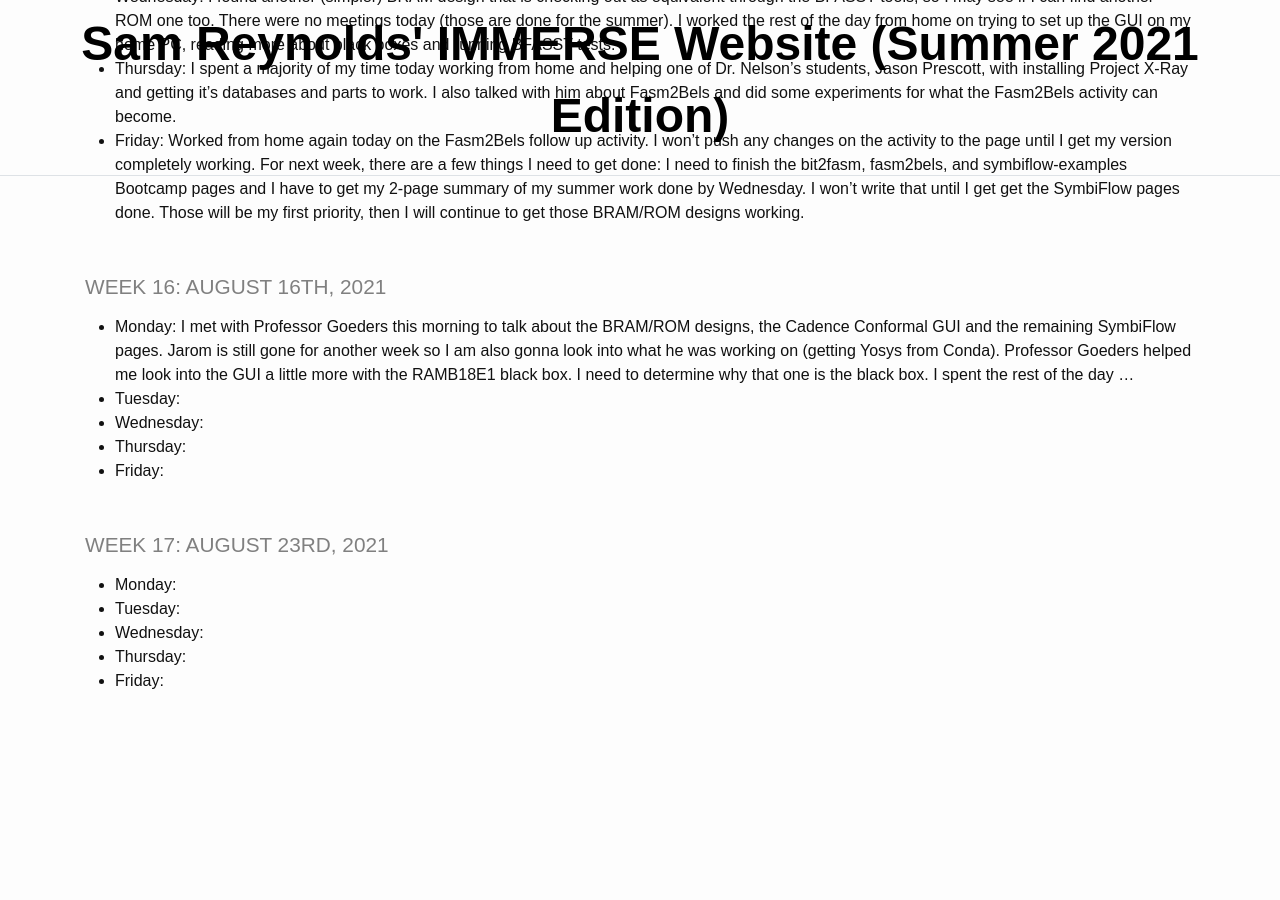
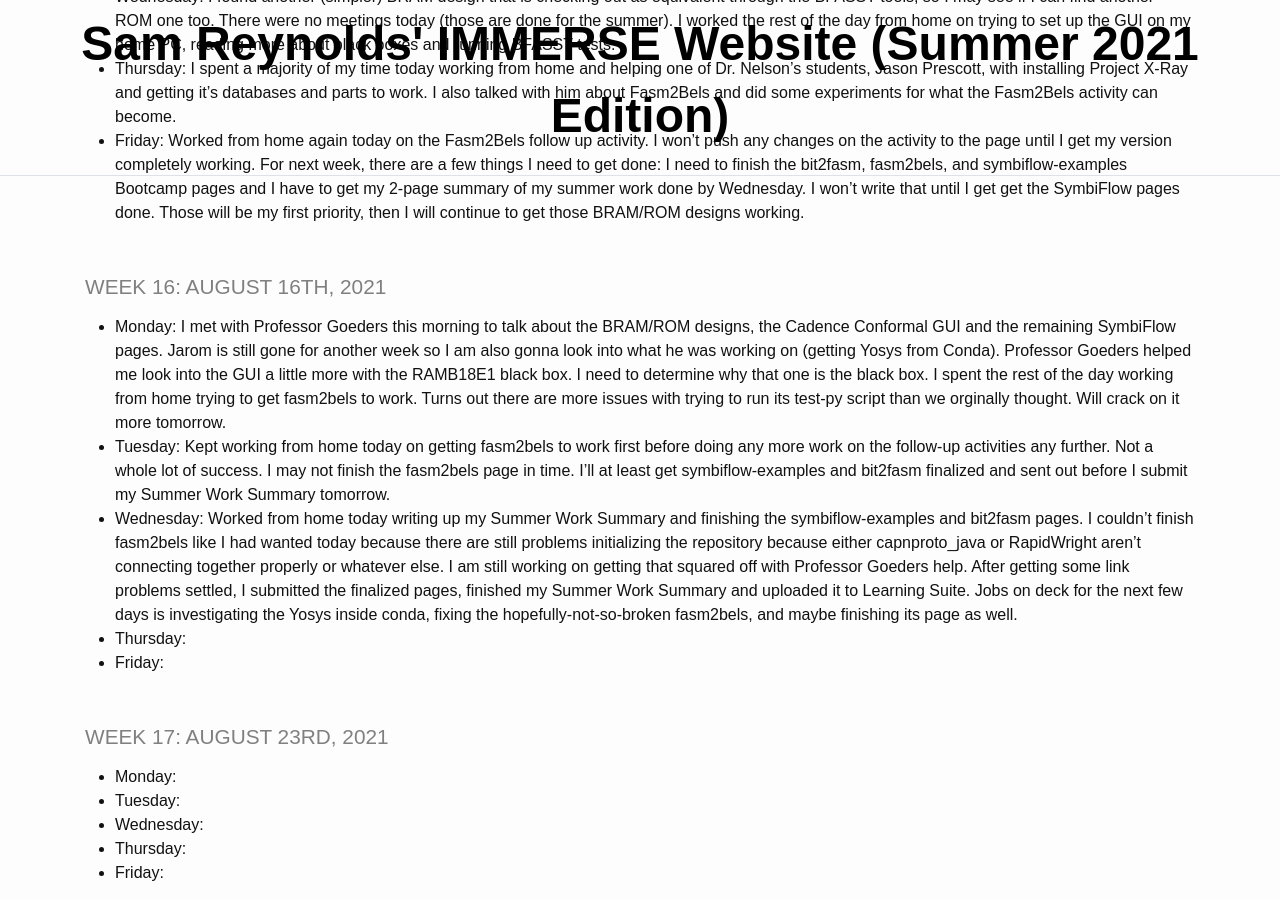
Before and after one commit to TheDHCreator/thedhcreator.github.io, a Jekyll site: the page built from _pages/log.md, in a window 1280 px wide and 900 px high, scrolled down 6294 px. Built offline with Jekyll 4.4.1, drawn with Linux system fonts in a browser that asks for light colours; before the commit the page ends 7002 px from its top, so only the background shows below that.

Commit message:
last commit for wednesday: finished symibflow examples and bit2fasm, fasm2bels will be finished very soon once we can get test-py to run, finished summer work summary, need to go to sleep now.

```diff
--- a/_pages/log.md
+++ b/_pages/log.md
@@ -141,9 +141,9 @@ title: IMMERSE Log
 
 ### Week 16: August 16th, 2021
 
-* **Monday**: I met with Professor Goeders this morning to talk about the BRAM/ROM designs, the Cadence Conformal GUI and the remaining SymbiFlow pages. Jarom is still gone for another week so I am also gonna look into what he was working on (getting Yosys from Conda). Professor Goeders helped me look into the GUI a little more with the RAMB18E1 black box. I need to determine why that one is the black box. I spent the rest of the day ...
-* **Tuesday**:
-* **Wednesday**:
+* **Monday**: I met with Professor Goeders this morning to talk about the BRAM/ROM designs, the Cadence Conformal GUI and the remaining SymbiFlow pages. Jarom is still gone for another week so I am also gonna look into what he was working on (getting Yosys from Conda). Professor Goeders helped me look into the GUI a little more with the RAMB18E1 black box. I need to determine why that one is the black box. I spent the rest of the day working from home trying to get fasm2bels to work. Turns out there are more issues with trying to run its test-py script than we orginally thought. Will crack on it more tomorrow.
+* **Tuesday**: Kept working from home today on getting fasm2bels to work first before doing any more work on the follow-up activities any further. Not a whole lot of success. I may not finish the fasm2bels page in time. I'll at least get symbiflow-examples and bit2fasm finalized and sent out before I submit my Summer Work Summary tomorrow.
+* **Wednesday**: Worked from home today writing up my Summer Work Summary and finishing the symbiflow-examples and bit2fasm pages. I couldn't finish fasm2bels like I had wanted today because there are still problems initializing the repository because either capnproto_java or RapidWright aren't connecting together properly or whatever else. I am still working on getting that squared off with Professor Goeders help. After getting some link problems settled, I submitted the finalized pages, finished my Summer Work Summary and uploaded it to Learning Suite. Jobs on deck for the next few days is investigating the Yosys inside conda, fixing the hopefully-not-so-broken fasm2bels, and maybe finishing its page as well.
 * **Thursday**:
 * **Friday**:
 
```
